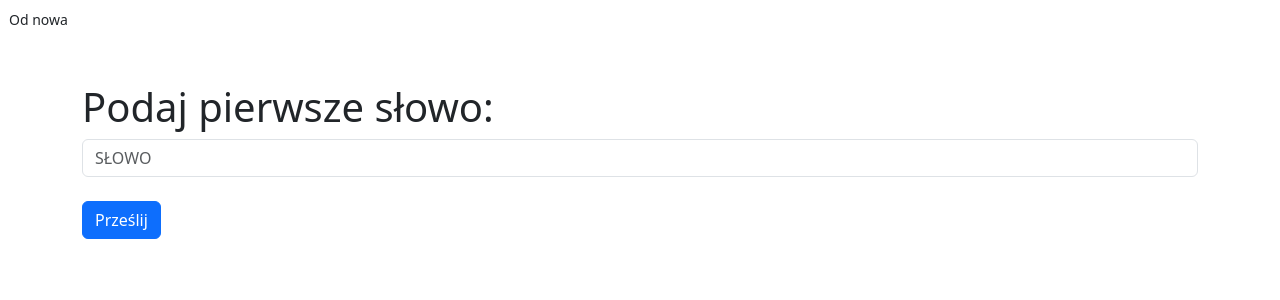
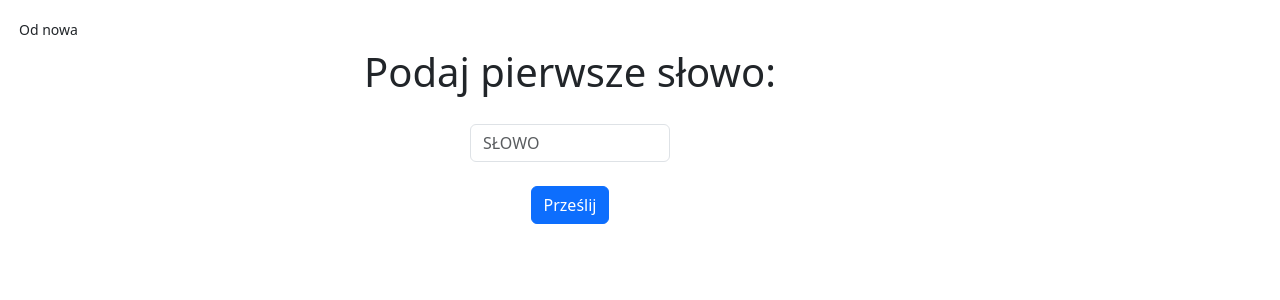
Before and after one commit to Polaxxd/slownikowo, a Flask app: page /game_start in a window 1280 px wide. Shown: the top 300 px of the page. Run offline with Flask 3, Linux system fonts and the light colour scheme; parts of the project's set-up code (start-up, migrations or seed data) failed here and were passed over.

Commit message:
Gotowa, działająca wersja.

```diff
--- a/templates/word_input.html
+++ b/templates/word_input.html
@@ -5,25 +5,94 @@
     <meta name="viewport" content="width=device-width, initial-scale=1.0">
     <link href="https://cdn.jsdelivr.net/npm/bootstrap@5.3.3/dist/css/bootstrap.min.css" rel="stylesheet">
     <title>Słownikowo - wprowadzanie</title>
+    <style>
+        /* Center everything on the page */
+        #centered_div {
+            height: 100%;
+            margin: 0;
+            display: flex;
+            justify-content: center;
+            align-items: center;
+            text-align: center;
+            position: relative;
+            flex-direction: column; /* Stack items vertically */
+        }
+
+        /* Button 'Od nowa' in the top-left corner */
+        .od-now-btn {
+            position: absolute;
+            top: 10px;
+            left: 10px;
+        }
+
+        /* Make the input shorter */
+        .short-input {
+            width: 200px; /* Adjust this width as needed */
+        }
+
+        /* Center the form content */
+        .center-content {
+            display: inline-block;
+            text-align: center;
+        }
+
+        /* Center the h1 element separately */
+        h1 {
+            text-align: center;
+        }
+
+        /* Add spacing between form and heading */
+        .form-group {
+            margin-top: 20px;
+        }
+    </style>
 </head>
 <body>
-<a href="{{ url_for("home") }}" class="btn btn-default ml-3 mt-1 btn-sm">Od nowa</a>
-    <div class="container mt-5">
+    <!-- Button 'Od nowa' in the top-left corner -->
+    <a href="{{ url_for('home') }}" class="btn btn-default ml-3 mt-1 btn-sm od-now-btn">Od nowa</a>
+
+    <div class="container mt-5 center-content" id="centered_div">
         <h1>{{ t }}</h1>
-        <form method="POST" action="{{ url_for('word_input') }}">
-        {% for a, b in pre_words %}
-            <span style="color: green;">{{ a }}</span><span style="color: red;">{{ b }}</span><br>
-        {% endfor %}
 
-        <div class="form-group">
-            <input class="form-control" name="current_word" id="word_tried" placeholder="SŁOWO">
-          </div>
-            {% for a, b in post_words %}
-                <span style="color: green;">{{ a }}</span><span style="color: red;">{{ b }}</span><br>
+        {% if t == "ZWYCIĘSTWO!" or t == "Ileż można... Tu jest odpowiedź:" %}
+            <form method="POST" action="{{ url_for('word_input') }}">
+
+            <!-- Loop for pre_words -->
+            {% for i, a, b in pre_words %}
+                <span style="color: green; font-size: {{ 24 - i }}px;">{{ a }}</span><span style="color: red; font-size: {{ 24 - i }}px;">{{ b }}</span><br>
+            {% endfor %}
+
+            <h2 style="color: green; font-size: 26px">{{ right_word }}</h2>
+
+            <!-- Loop for post_words -->
+            {% for i, a, b in post_words %}
+                <span style="color: green; font-size: {{ 24 - i }}px;">{{ a }}</span><span style="color: red; font-size: {{ 24 - i }}px;">{{ b }}</span><br>
+            {% endfor %}
+
+            <a href="{{ url_for('game_start') }}" class="btn btn-success ml-3 mt-1">Nowa gra</a>
+
+            </form>
+
+        {% else %}
+            <form method="POST" action="{{ url_for('word_input') }}">
+
+            <!-- Loop for pre_words -->
+            {% for i, a, b in pre_words %}
+                <span style="color: green; font-size: {{ 24 - i }}px;">{{ a }}</span><span style="color: red; font-size: {{ 24 - i }}px;">{{ b }}</span><br>
+            {% endfor %}
+
+            <div class="form-group">
+                <input class="form-control short-input mx-auto" name="current_word" id="word_tried" placeholder="SŁOWO">
+            </div>
+
+            <!-- Loop for post_words -->
+            {% for i, a, b in post_words %}
+                <span style="color: green; font-size: {{ 24 - i }}px;">{{ a }}</span><span style="color: red; font-size: {{ 24 - i }}px;">{{ b }}</span><br>
             {% endfor %}
 
             <button type="submit" class="btn btn-primary mt-4">Prześlij</button>
-        </form>
+            </form>
+        {% endif %}
     </div>
 
     <script src="https://code.jquery.com/jquery-1.12.4.min.js"></script>
```
Also changed, not shown: templates/home.html (+5 -4 lines).
